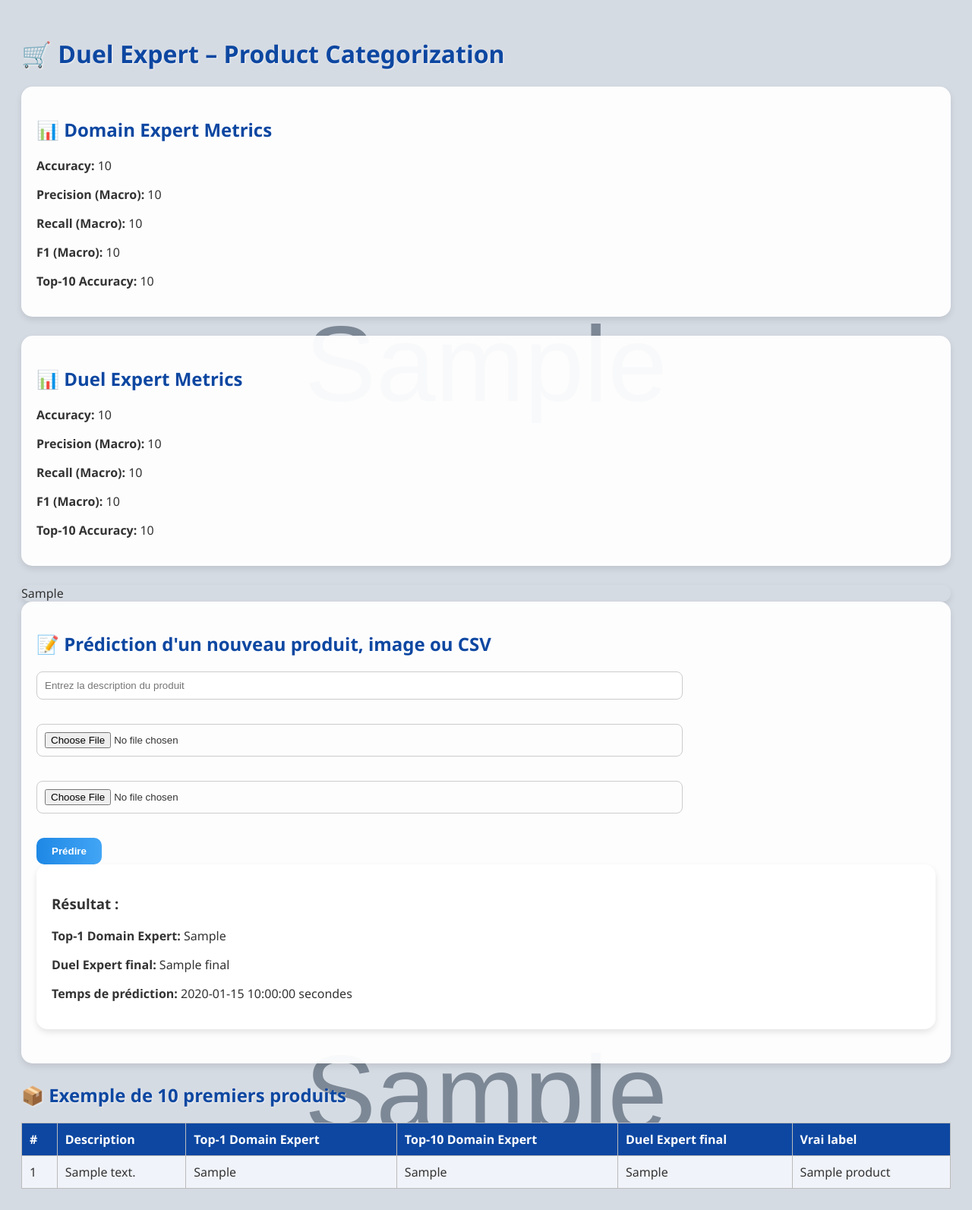
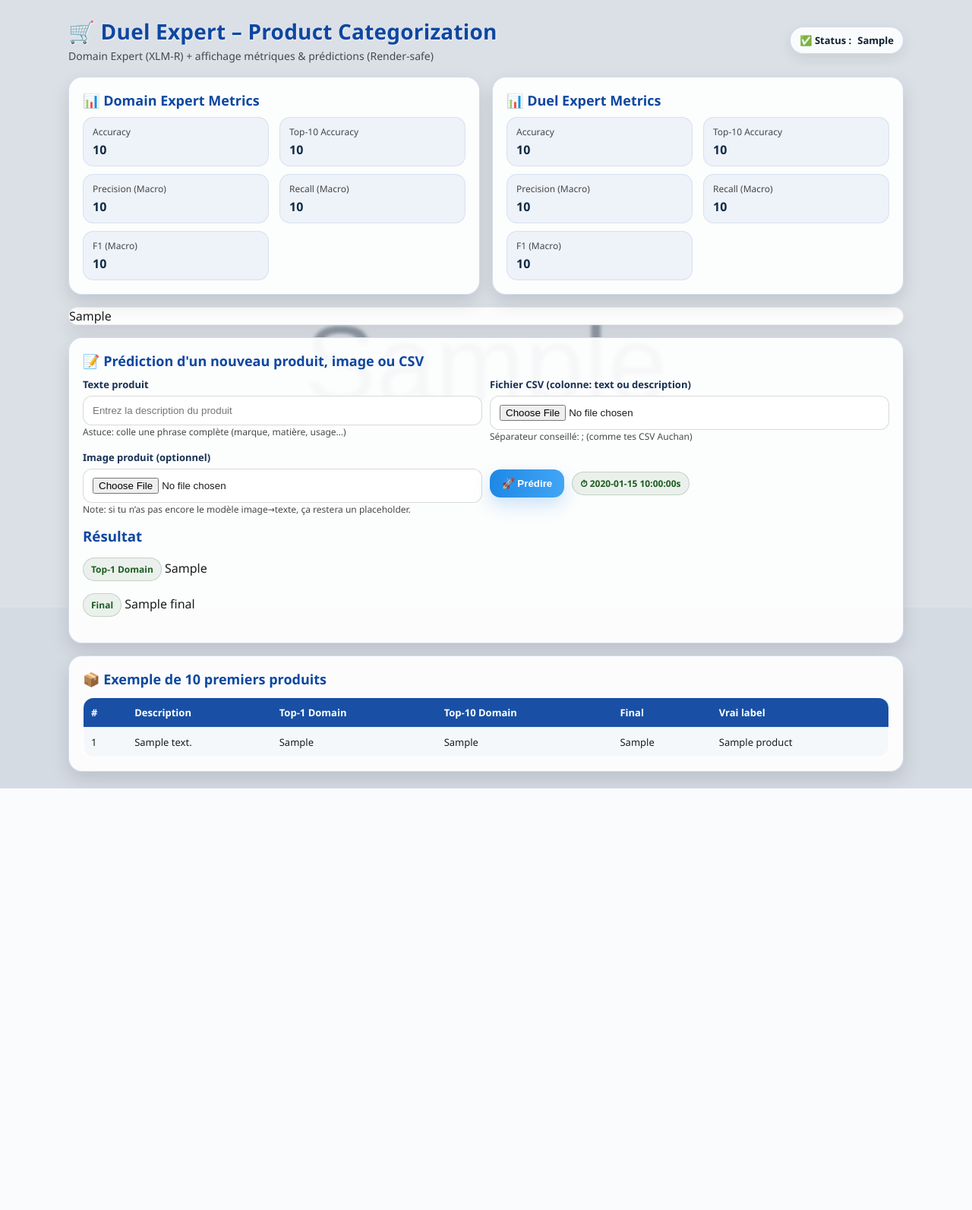
Before and after one commit to opendatame/duel_expert_app_clean, a Flask app: template templates/domain_expert.html in a window 1280 px wide. Shown: the whole page at 76% size. After the commit the page ends 1038 px from the top, so only its background shows below. Run offline with Flask 3, Linux system fonts and the light colour scheme; the template is opened without the code that fills it: most values are stand-ins (such as "Sample title", 1, 10 or a date in 2020); grey boxes marked "Sample" are stand-in pictures.

Commit message:
Update domain_expert.html

```diff
--- a/templates/domain_expert.html
+++ b/templates/domain_expert.html
@@ -1,163 +1,409 @@
 <!DOCTYPE html>
 <html lang="fr">
 <head>
-    <meta charset="UTF-8">
+  <meta charset="UTF-8" />
+  <meta name="viewport" content="width=device-width, initial-scale=1" />
   <title>🛒 Duel Expert – Product Categorization</title>
+
   <style>
-        /* === BODY & FOND === */
-        body {
+    :root{
+      --primary:#0d47a1;
+      --primary2:#1e88e5;
+      --bg: rgba(255,255,255,0.92);
+      --shadow: 0 10px 25px rgba(0,0,0,0.12);
+      --radius: 18px;
+      --border: rgba(13,71,161,0.18);
+      --danger:#b71c1c;
+      --warn:#e65100;
+      --ok:#1b5e20;
+    }
+
+    *{ box-sizing: border-box; }
+
+    body{
       font-family: 'Segoe UI', Tahoma, Geneva, Verdana, sans-serif;
       background-image: url("{{ background_image }}");
       background-size: cover;
       background-attachment: fixed;
-            color: #333;
-            padding: 20px;
-        }
-        h1, h2 {
-            color: #0d47a1;
-            text-shadow: 1px 1px 2px #ffffffaa;
+      color:#1b1b1b;
+      margin:0;
+      padding: 22px;
     }
 
-        /* === BOXES === */
-        .metrics, .prediction, .form-section {
-            background-color: rgba(255, 255, 255, 0.95);
-            padding: 20px;
-            border-radius: 15px;
-            box-shadow: 0 4px 8px rgba(0,0,0,0.1);
-            margin-bottom: 25px;
+    .overlay{
+      position: fixed;
+      inset: 0;
+      background: rgba(255,255,255,0.15);
+      backdrop-filter: blur(2px);
+      z-index: -1;
     }
 
-        /* === TABLE === */
-        table {
-            width: 100%;
-            border-collapse: collapse;
-            margin-top: 15px;
-            background-color: rgba(255,255,255,0.95);
-        }
-        th, td {
-            border: 1px solid #bbb;
-            padding: 10px;
-            text-align: left;
-        }
-        th {
-            background-color: #0d47a1;
-            color: #fff;
-        }
-        tr:nth-child(even) {
-            background-color: rgba(13,71,161,0.05);
-        }
-        tr:hover {
-            background-color: rgba(13,71,161,0.15);
+    .container{
+      max-width: 1100px;
+      margin: 0 auto;
     }
 
-        /* === INPUTS & BOUTONS === */
-        input[type="text"], input[type="file"] {
-            width: 70%;
-            padding: 10px;
-            border-radius: 8px;
-            border: 1px solid #ccc;
-            margin-bottom: 10px;
-        }
-        input[type="submit"] {
-            padding: 10px 20px;
-            background: linear-gradient(90deg,#1e88e5,#42a5f5);
-            color: white;
-            border: none;
-            border-radius: 10px;
-            cursor: pointer;
-            font-weight: bold;
-            transition: 0.3s;
-        }
-        input[type="submit"]:hover {
-            background: linear-gradient(90deg,#1565c0,#1e88e5);
+    header{
+      display:flex;
+      align-items:center;
+      justify-content:space-between;
+      gap: 12px;
+      margin-bottom: 18px;
     }
 
-        /* === PLOTLY === */
-        .plotly-div {
-            margin-top: 25px;
-            border-radius: 15px;
-            overflow: hidden;
-            box-shadow: 0 4px 8px rgba(0,0,0,0.1);
+    .title{
+      display:flex;
+      flex-direction:column;
+      gap: 4px;
     }
 
-        /* === MESSAGE CHARGEMENT === */
-        #loading-message {
-            display: none;
-            margin-top: 15px;
-            font-weight: bold;
-            color: #e65100;
+    h1{
+      margin:0;
+      font-size: 28px;
+      color: var(--primary);
+      text-shadow: 1px 1px 2px #ffffffaa;
+      letter-spacing: .2px;
     }
 
-        /* === RESPONSIVE === */
-        @media(max-width: 768px){
-            input[type="text"], input[type="file"] {
+    .subtitle{
+      margin:0;
+      color:#2d2d2d;
+      opacity:.85;
+      font-size: 14px;
+    }
+
+    .pill{
+      display:inline-flex;
+      align-items:center;
+      gap:8px;
+      padding: 8px 12px;
+      border-radius: 999px;
+      background: rgba(255,255,255,0.85);
+      border: 1px solid var(--border);
+      box-shadow: 0 6px 18px rgba(0,0,0,0.08);
+      font-weight: 600;
+      font-size: 13px;
+      color: #123;
+      white-space: nowrap;
+    }
+
+    .grid{
+      display:grid;
+      grid-template-columns: 1fr 1fr;
+      gap: 16px;
+      margin-bottom: 16px;
+    }
+
+    .card{
+      background: var(--bg);
+      border-radius: var(--radius);
+      box-shadow: var(--shadow);
+      border: 1px solid var(--border);
+      padding: 18px;
+    }
+
+    .card h2{
+      margin: 0 0 10px 0;
+      font-size: 18px;
+      color: var(--primary);
+    }
+
+    .metrics-list{
+      margin:0;
+      padding:0;
+      list-style:none;
+      display:grid;
+      grid-template-columns: 1fr 1fr;
+      gap: 10px 14px;
+    }
+
+    .metric{
+      padding: 10px 12px;
+      border-radius: 14px;
+      background: rgba(13,71,161,0.06);
+      border: 1px solid rgba(13,71,161,0.10);
+    }
+
+    .metric .k{
+      display:block;
+      font-size: 12px;
+      opacity: .8;
+      margin-bottom: 4px;
+    }
+    .metric .v{
+      font-weight: 800;
+      font-size: 16px;
+      color:#102a43;
+    }
+
+    .warn{
+      padding: 12px 14px;
+      border-radius: 14px;
+      background: rgba(230,81,0,0.10);
+      border: 1px solid rgba(230,81,0,0.22);
+      color: #5a2f00;
+      font-weight: 600;
+      line-height: 1.35;
+    }
+
+    .plot-wrap{
+      margin-top: 12px;
+      border-radius: var(--radius);
+      overflow:hidden;
+      border: 1px solid rgba(0,0,0,0.08);
+      box-shadow: 0 10px 25px rgba(0,0,0,0.10);
+      background: rgba(255,255,255,0.90);
+    }
+
+    /* Form */
+    form{
+      display:grid;
+      grid-template-columns: 1fr;
+      gap: 10px;
+      margin-top: 10px;
+    }
+
+    .row{
+      display:grid;
+      grid-template-columns: 1fr 1fr;
+      gap: 10px;
+    }
+
+    label{
+      font-weight: 700;
+      font-size: 13px;
+      color:#183153;
+      margin-bottom: 6px;
+      display:block;
+    }
+
+    input[type="text"], input[type="file"]{
       width: 100%;
-                margin-bottom: 15px;
+      padding: 11px 12px;
+      border-radius: 12px;
+      border: 1px solid rgba(0,0,0,0.15);
+      background: rgba(255,255,255,0.95);
+      outline:none;
     }
-            input[type="submit"] {
-                width: 100%;
+
+    .actions{
+      display:flex;
+      gap: 10px;
+      flex-wrap: wrap;
+      align-items:center;
     }
+
+    button, input[type="submit"]{
+      padding: 11px 16px;
+      background: linear-gradient(90deg, var(--primary2), #42a5f5);
+      color:white;
+      border: none;
+      border-radius: 14px;
+      cursor:pointer;
+      font-weight: 800;
+      transition: transform .08s ease, opacity .15s ease;
+      box-shadow: 0 10px 22px rgba(30,136,229,0.22);
+    }
+
+    button:active, input[type="submit"]:active{
+      transform: translateY(1px);
+      opacity:.95;
+    }
+
+    .hint{
+      font-size: 12px;
+      opacity: .8;
+    }
+
+    /* Prediction */
+    .prediction h3{
+      margin: 0 0 10px 0;
+      color: var(--primary);
+    }
+
+    .badge{
+      display:inline-block;
+      padding: 6px 10px;
+      border-radius: 999px;
+      font-weight: 800;
+      font-size: 12px;
+      border: 1px solid rgba(0,0,0,0.10);
+      background: rgba(255,255,255,0.90);
+    }
+    .badge.ok{ color: var(--ok); border-color: rgba(27,94,32,0.20); background: rgba(27,94,32,0.08); }
+    .badge.warn{ color: var(--warn); border-color: rgba(230,81,0,0.20); background: rgba(230,81,0,0.08); }
+    .badge.err{ color: var(--danger); border-color: rgba(183,28,28,0.20); background: rgba(183,28,28,0.08); }
+
+    /* Table */
+    table{
+      width:100%;
+      border-collapse: collapse;
+      margin-top: 12px;
+      overflow:hidden;
+      border-radius: 14px;
+      border: 1px solid rgba(0,0,0,0.10);
+      background: rgba(255,255,255,0.95);
+    }
+    th, td{
+      border-bottom: 1px solid rgba(0,0,0,0.08);
+      padding: 10px 10px;
+      text-align:left;
+      vertical-align: top;
+      font-size: 13px;
+    }
+    th{
+      background: rgba(13,71,161,0.95);
+      color:white;
+      position: sticky;
+      top: 0;
+      z-index: 1;
+    }
+    tr:nth-child(even) td{
+      background: rgba(13,71,161,0.04);
+    }
+    tr:hover td{
+      background: rgba(13,71,161,0.10);
+    }
+
+    #loading-message{
+      display:none;
+      margin-top: 10px;
+      font-weight: 800;
+      color: var(--warn);
+    }
+
+    @media(max-width: 900px){
+      .grid{ grid-template-columns: 1fr; }
+      .row{ grid-template-columns: 1fr; }
+      body{ padding: 14px; }
     }
   </style>
 </head>
+
 <body>
+  <div class="overlay"></div>
+
+  <div class="container">
+    <header>
+      <div class="title">
         <h1>🛒 Duel Expert – Product Categorization</h1>
+        <p class="subtitle">Domain Expert (XLM-R) + affichage métriques & prédictions (Render-safe)</p>
+      </div>
+
+      <div class="pill">
+        ✅ Status :
+        {% if llm_msg %}
+          <span>{{ llm_msg }}</span>
+        {% else %}
+          <span>Ready</span>
+        {% endif %}
+      </div>
+    </header>
 
     <!-- METRICS -->
-    <div class="metrics">
+    <div class="grid">
+      <div class="card">
         <h2>📊 Domain Expert Metrics</h2>
-        <p><strong>Accuracy:</strong> {{ domain_metrics['accuracy']|round(4) }}</p>
-        <p><strong>Precision (Macro):</strong> {{ domain_metrics['precision']|round(4) }}</p>
-        <p><strong>Recall (Macro):</strong> {{ domain_metrics['recall']|round(4) }}</p>
-        <p><strong>F1 (Macro):</strong> {{ domain_metrics['f1']|round(4) }}</p>
-        <p><strong>Top-10 Accuracy:</strong> {{ domain_metrics['top10_acc']|round(4) }}</p>
+
+        {% if domain_metrics %}
+          <ul class="metrics-list">
+            <li class="metric"><span class="k">Accuracy</span><span class="v">{{ domain_metrics['accuracy']|round(4) }}</span></li>
+            <li class="metric"><span class="k">Top-10 Accuracy</span><span class="v">{{ domain_metrics['top10_acc']|round(4) }}</span></li>
+            <li class="metric"><span class="k">Precision (Macro)</span><span class="v">{{ domain_metrics['precision']|round(4) }}</span></li>
+            <li class="metric"><span class="k">Recall (Macro)</span><span class="v">{{ domain_metrics['recall']|round(4) }}</span></li>
+            <li class="metric"><span class="k">F1 (Macro)</span><span class="v">{{ domain_metrics['f1']|round(4) }}</span></li>
+          </ul>
+        {% else %}
+          <div class="warn">
+            ⚠️ Metrics Domain Expert non disponibles.<br>
+            Vérifie que <code>data/domain_expert_phase2_top10_predictions_full.csv</code> est bien présent et a les colonnes attendues.
+          </div>
+        {% endif %}
       </div>
 
-    <div class="metrics">
+      <div class="card">
         <h2>📊 Duel Expert Metrics</h2>
-        <p><strong>Accuracy:</strong> {{ duel_metrics['accuracy']|round(4) }}</p>
-        <p><strong>Precision (Macro):</strong> {{ duel_metrics['precision']|round(4) }}</p>
-        <p><strong>Recall (Macro):</strong> {{ duel_metrics['recall']|round(4) }}</p>
-        <p><strong>F1 (Macro):</strong> {{ duel_metrics['f1']|round(4) }}</p>
-        <p><strong>Top-10 Accuracy:</strong> {{ duel_metrics['top10_acc']|round(4) }}</p>
+
+        {% if duel_metrics %}
+          <ul class="metrics-list">
+            <li class="metric"><span class="k">Accuracy</span><span class="v">{{ duel_metrics['accuracy']|round(4) }}</span></li>
+            <li class="metric"><span class="k">Top-10 Accuracy</span><span class="v">{{ duel_metrics['top10_acc']|round(4) }}</span></li>
+            <li class="metric"><span class="k">Precision (Macro)</span><span class="v">{{ duel_metrics['precision']|round(4) }}</span></li>
+            <li class="metric"><span class="k">Recall (Macro)</span><span class="v">{{ duel_metrics['recall']|round(4) }}</span></li>
+            <li class="metric"><span class="k">F1 (Macro)</span><span class="v">{{ duel_metrics['f1']|round(4) }}</span></li>
+          </ul>
+        {% else %}
+          <div class="warn">
+            ⚠️ Metrics Duel Expert non disponibles.<br>
+            Vérifie que <code>data/duel_expert_mistral_GENERAL_EXPERT_top10_corrected.csv</code> est bien présent et a les colonnes attendues.
+          </div>
+        {% endif %}
+      </div>
     </div>
 
     <!-- PLOTLY -->
-    <div class="plotly-div">
+    {% if plot_html %}
+      <div class="plot-wrap">
         {{ plot_html|safe }}
       </div>
+    {% else %}
+      <div class="card">
+        <div class="warn">⚠️ Plot indisponible (métriques manquantes ou CSV non chargé).</div>
+      </div>
+    {% endif %}
 
     <!-- FORMULAIRE -->
-    <div class="form-section">
+    <div class="card" style="margin-top:16px;">
       <h2>📝 Prédiction d'un nouveau produit, image ou CSV</h2>
+
       <form id="predict-form" method="post" enctype="multipart/form-data">
+        <div class="row">
+          <div>
+            <label>Texte produit</label>
             <input type="text" name="product_text" placeholder="Entrez la description du produit">
-            <br><br>
+            <div class="hint">Astuce: colle une phrase complète (marque, matière, usage…)</div>
+          </div>
+          <div>
+            <label>Fichier CSV (colonne: text ou description)</label>
             <input type="file" name="csv_file" accept=".csv">
-            <br><br>
+            <div class="hint">Séparateur conseillé: ; (comme tes CSV Auchan)</div>
+          </div>
+        </div>
+
+        <div class="row">
+          <div>
+            <label>Image produit (optionnel)</label>
             <input type="file" name="product_image" accept="image/*">
-            <br><br>
-            <input type="submit" value="Prédire">
+            <div class="hint">Note: si tu n’as pas encore le modèle image→texte, ça restera un placeholder.</div>
+          </div>
+
+          <div class="actions">
+            <input type="submit" value="🚀 Prédire">
+            {% if elapsed_time is not none %}
+              <span class="badge ok">⏱ {{ elapsed_time }}s</span>
+            {% endif %}
+          </div>
+        </div>
       </form>
 
-        <div id="loading-message">⏳ Chargement du modèle Duel Expert… veuillez patienter !</div>
+      <div id="loading-message">⏳ Chargement / prédiction… veuillez patienter !</div>
 
       {% if prediction_results %}
-        <div class="prediction">
-            <h3>Résultat :</h3>
+        <div class="prediction" style="margin-top:14px;">
+          <h3>Résultat</h3>
+
           {% if prediction_results|length == 1 %}
-                <p><strong>Top-1 Domain Expert:</strong> {{ prediction_results[0]['top1'] }}</p>
-                <p><strong>Duel Expert final:</strong> {{ prediction_results[0]['final'] }}</p>
-                <p><strong>Temps de prédiction:</strong> {{ elapsed_time }} secondes</p>
+            <p><span class="badge ok">Top-1 Domain</span> {{ prediction_results[0]['top1'] }}</p>
+            <p><span class="badge ok">Final</span> {{ prediction_results[0]['final'] }}</p>
           {% else %}
-                <p><strong>{{ prediction_results|length }} produits prédits à partir du CSV ou image</strong></p>
+            <p><strong>{{ prediction_results|length }} produits prédits</strong></p>
             <table>
               <tr>
                 <th>#</th>
                 <th>Description</th>
-                        <th>Top-1 Domain Expert</th>
-                        <th>Top-10 Domain Expert</th>
-                        <th>Duel Expert final</th>
+                <th>Top-1 Domain</th>
+                <th>Top-10 Domain</th>
+                <th>Final</th>
               </tr>
               {% for p in prediction_results %}
                 <tr>
@@ -175,44 +421,52 @@
                 </tr>
               {% endfor %}
             </table>
-                <p><strong>Temps total:</strong> {{ elapsed_time }} secondes</p>
           {% endif %}
         </div>
       {% endif %}
     </div>
 
     <!-- TABLE EXEMPLE -->
+    <div class="card" style="margin-top:16px;">
       <h2>📦 Exemple de 10 premiers produits</h2>
+
+      {% if products and products|length > 0 %}
         <table>
           <tr>
             <th>#</th>
             <th>Description</th>
-            <th>Top-1 Domain Expert</th>
-            <th>Top-10 Domain Expert</th>
-            <th>Duel Expert final</th>
+            <th>Top-1 Domain</th>
+            <th>Top-10 Domain</th>
+            <th>Final</th>
             <th>Vrai label</th>
           </tr>
           {% for p in products %}
             <tr>
               <td>{{ loop.index }}</td>
-            <td>{{ p['description'][:150] }}{% if p['description']|length > 150 %}...{% endif %}</td>
-            <td>{{ p['top1_pred'] }}</td>
+              <td>{{ (p.get('description', '') or p.get('text',''))[:150] }}{% if (p.get('description','') or p.get('text',''))|length > 150 %}...{% endif %}</td>
+              <td>{{ p.get('top1_pred','-') }}</td>
               <td>
-                {% if p['top10_preds'] %}
-                    {{ p['top10_preds'][:10] }}
+                {% if p.get('top10_preds') %}
+                  {{ p.get('top10_preds')[:10] }}
                 {% else %}
                   -
                 {% endif %}
               </td>
-            <td>{{ p['final_duel_pred'] }}</td>
-            <td>{{ p['true_label'] }}</td>
+              <td>{{ p.get('final_duel_pred','-') }}</td>
+              <td>{{ p.get('true_label','-') }}</td>
             </tr>
           {% endfor %}
         </table>
+      {% else %}
+        <div class="warn">⚠️ Aucun produit exemple à afficher (CSV duel non chargé).</div>
+      {% endif %}
+    </div>
+  </div>
 
   <script>
     document.getElementById("predict-form").addEventListener("submit", function() {
-            document.getElementById("loading-message").style.display = "block";
+      var el = document.getElementById("loading-message");
+      if (el) el.style.display = "block";
     });
   </script>
 </body>
```
Lines whose indentation alone changed are shown as unchanged.
